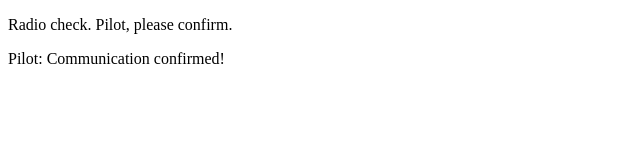
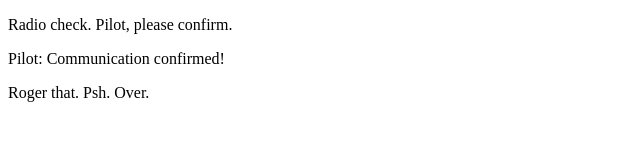
Before and after one commit to werfelmann/CommunicationLog, a plain HTML site: page index.html in a window 1280 px wide. Shown: the whole page, without its empty margins (0-640 px from the left). Drawn offline with Linux system fonts and the light colour scheme.

Commit message:
reply commit

```diff
--- a/index.html
+++ b/index.html
@@ -3,5 +3,6 @@
    <body>
       <p>Radio check. Pilot, please confirm.</p>
       <p>Pilot: Communication confirmed!</p>
+      <p>Roger that. Psh. Over.</p>
    </body>
 </html>
```
